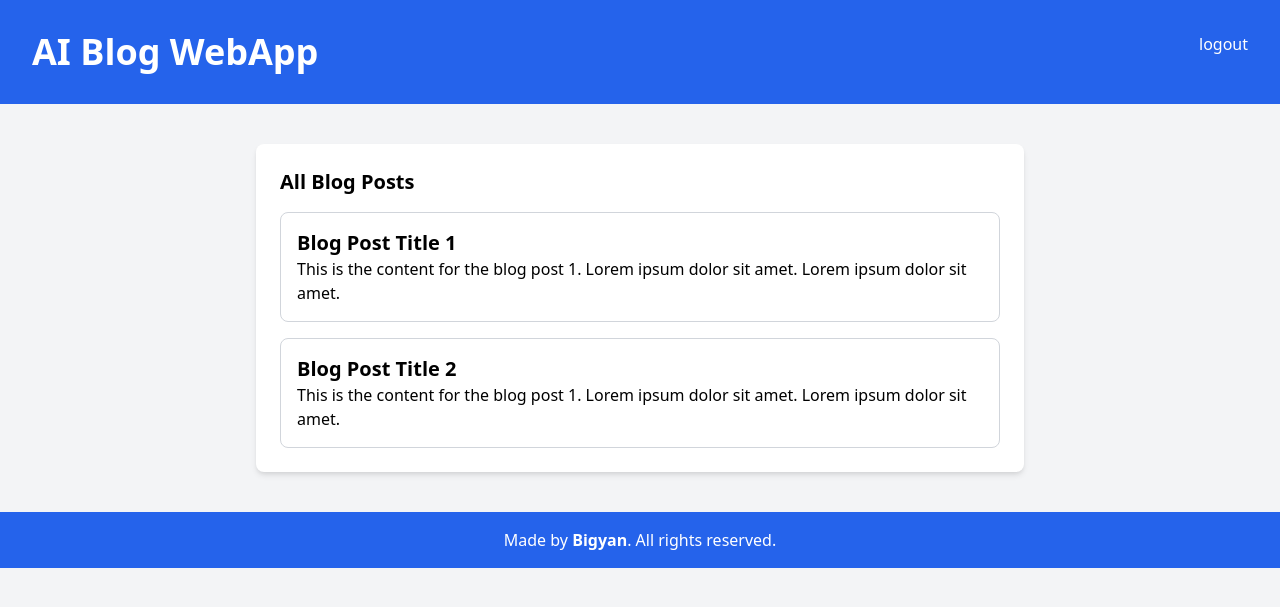
After one commit to bigyan08/ai_web_app, a Django app: template templates/all_blogs.html in a window 1280 px wide. The commit adds this page. Shown: the top 607 px of the page. Run offline with Django 5.2, Linux system fonts and the light colour scheme; the template is opened without the code that fills it, so the values that code supplies are empty.

```diff
--- /dev/null
+++ b/templates/all_blogs.html
@@ -0,0 +1,47 @@
+<!DOCTYPE html>
+<html lang="en">
+<head>
+    <meta charset="UTF-8">
+    <meta name="viewport" content="width=device-width, initial-scale=1.0">
+    <title>All Blogs Posts</title>
+    <link href="https://cdn.jsdelivr.net/npm/tailwindcss@2.2.19/dist/tailwind.min.css" rel="stylesheet">
+</head>
+<body class="bg-gray-100 antialised font-sans">
+    <nav class="bg-blue-600 p-8 text-white flex justify-between">
+        <div>
+            <h1 class="text-4xl font-bold">AI Blog WebApp</h1>
+
+        </div>
+        <div>
+            <a href="#" class="hover:underline">logout</a>
+        </div>
+     </nav>
+
+     <!-- main content container -->
+      <div class="container mx-auto mt-10 px-4 sm:px-0">
+        <div class="max-w-3xl mx-auto bg-white p-6 rounded-lg shadow-md">
+            <!-- blog post section -->
+             <section>
+                <h2 class="text-xl mb-4 font-semibold">All Blog Posts</h2>
+                <div class="space-y-4">
+                    <div class="border border-gray-300 p-4 rounded-lg">
+                        <h3 class="text-xl font-medium font-semibold">Blog Post Title 1</h3>
+                        <p>This is the content for the blog post 1. Lorem ipsum dolor sit amet.
+                            Lorem ipsum dolor sit amet.
+                        </p>
+                    </div>
+                    <div class="border border-gray-300 p-4 rounded-lg">
+                        <h3 class="text-xl font-medium font-semibold">Blog Post Title 2</h3>
+                        <p>This is the content for the blog post 1. Lorem ipsum dolor sit amet.
+                            Lorem ipsum dolor sit amet.
+                        </p>
+                    </div>
+                    <!-- repeat -->
+                </div>
+             </section>
+        </div>
+      </div>
+     <footer class="bg-blue-600 text-white text-center p-4 mt-10">
+        <p>Made by <a href="github.com/bigyan08" class="font-semibold">Bigyan</a>. All rights reserved.</p>
+</body>
+</html>
```
Also changed, not shown: templates/index.html (+13 -8 lines), templates/blog_post_details.html (added).
